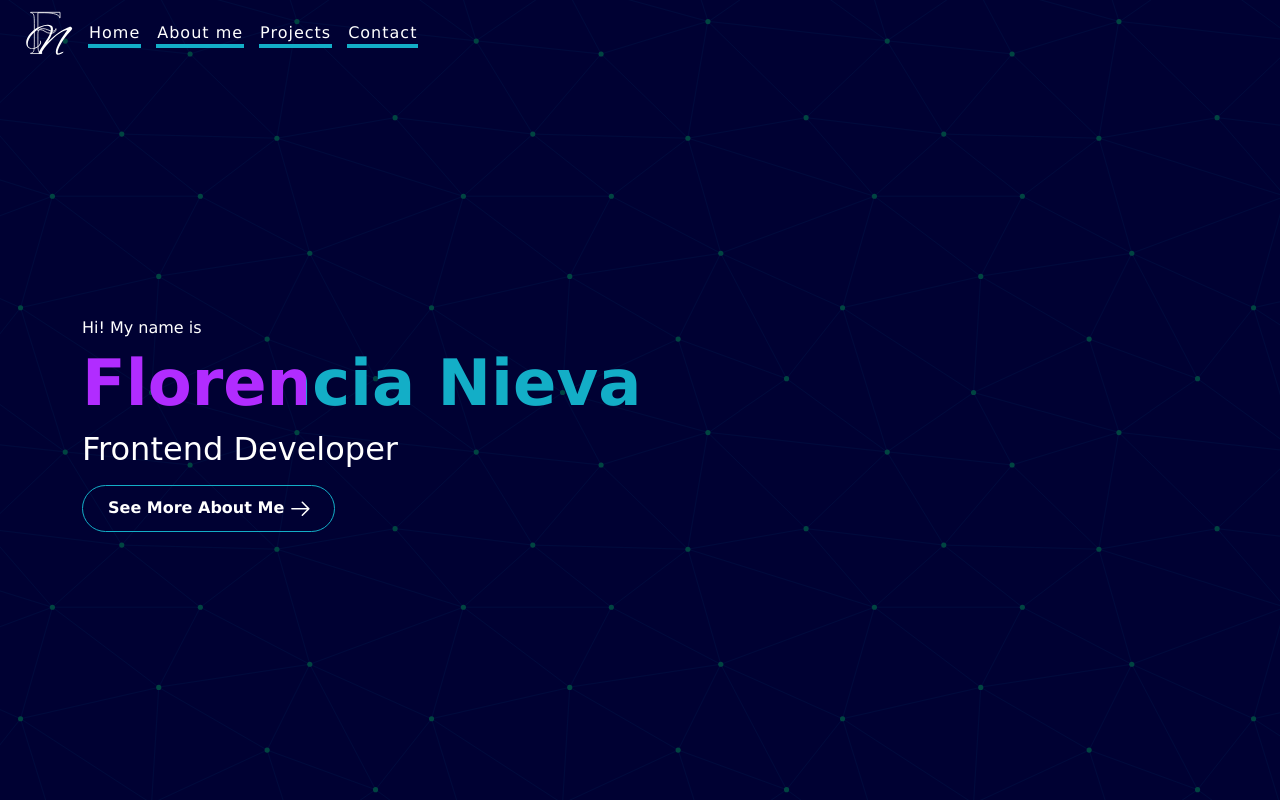
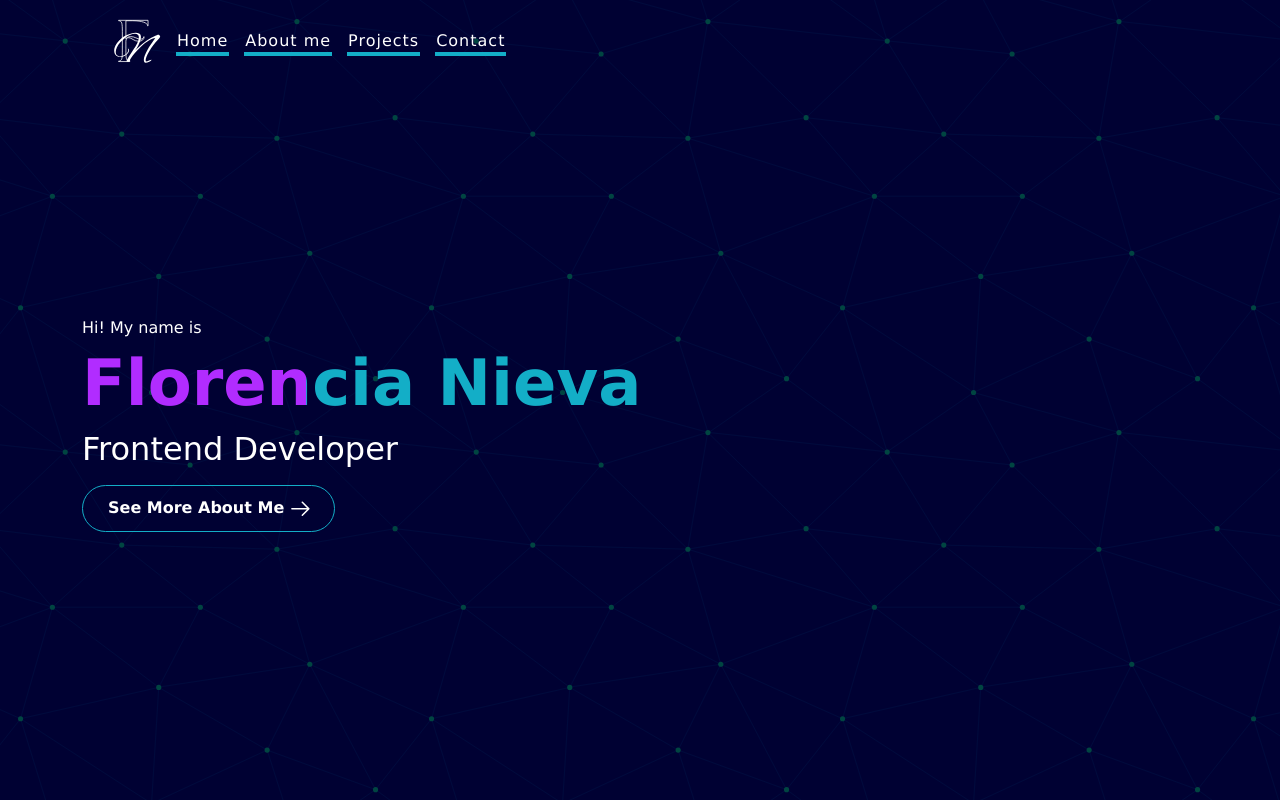
Before and after one commit to FlorenciaNieva/Portfolio-2, a React (Vite) app: page / in a window 1280 px wide. Shown: the top 800 px of the page. Built offline with nearby package versions, Linux system fonts and the light colour scheme; no server answers.

Commit message:
Modifico el posicionamiento del header

```diff
--- a/src/components/Header/Header.jsx
+++ b/src/components/Header/Header.jsx
@@ -5,8 +5,8 @@ import logo from "../../assets/logo/logo.svg";
 
 export default function Header({ handleToggleMenu }) {
   return (
-    <header>
-      <Navbar data-bs-theme="dark" expand="sm" className="px-2">
+    <header className="mt-2 px-5">
+      <Navbar data-bs-theme="dark" expand="sm" className="mx-5">
         <img
           alt="logo"
           src={logo}
```
